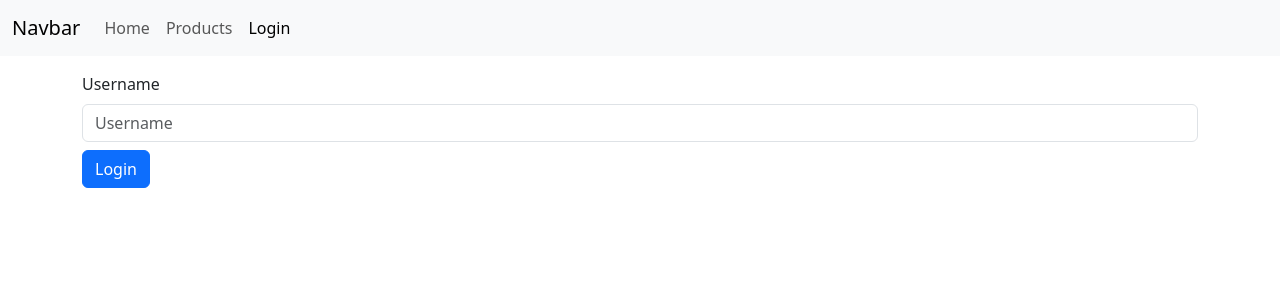
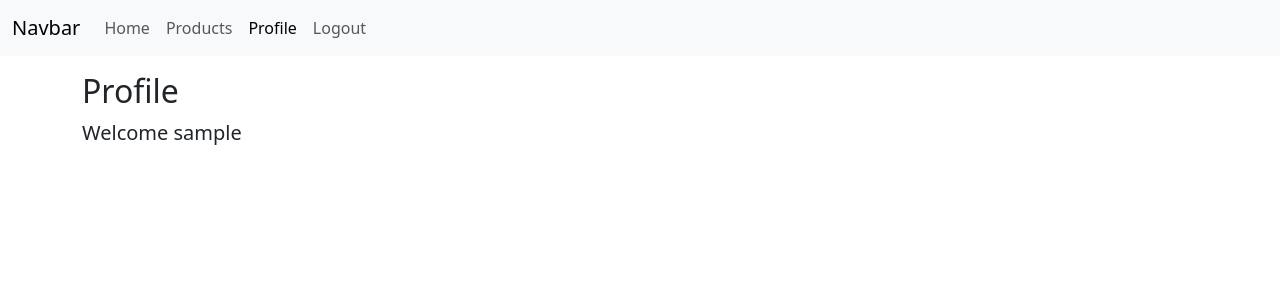
Before and after one commit to NadirSarsri/app-router, a React (Create React App) app: page /profile in a window 1280 px wide. Before the commit this address led to /login. Shown: the top 300 px of the page. Built offline with nearby package versions, Linux system fonts and the light colour scheme; sample sign-in values are in the browser's storage.

Commit message:
local storage used to store Auth context data

```diff
--- a/src/App.js
+++ b/src/App.js
@@ -1,4 +1,4 @@
-import { Routes, Route, Navigate } from "react-router-dom";
+import { Routes, Route } from "react-router-dom";
 // importation des composants page
 
 import Home from "./pages/home";
@@ -10,11 +10,10 @@ import Navbar from "./components/navbar";
 import NotFound from "./pages/notFoundPage";
 import ProductDetails from "./components/productDetails";
 
-import { AuthProvider, useAuth } from "./utils/auth";
+import { AuthProvider } from "./utils/auth";
 import { ProtectedRoute } from "./pages/protectedRoute";
 
 function App() {
-  const auth = useAuth();
   return (
     <>
       <AuthProvider>
--- a/src/components/navbar.jsx
+++ b/src/components/navbar.jsx
@@ -25,13 +25,22 @@ export default function Navbar() {
               Products
             </NavLink>
 
-            {auth?.user && (
+            {(localStorage.getItem("Username") || auth?.user) && (
               <NavLink to="profile" className="nav-link">
                 Profile
               </NavLink>
             )}
-            <NavLink to={auth?.user ? "logout" : "login"} className="nav-link">
-              {auth?.user ? "Logout" : "Login"}
+            <NavLink
+              to={
+                localStorage.getItem("Username") || auth?.user
+                  ? "logout"
+                  : "login"
+              }
+              className="nav-link"
+            >
+              {localStorage.getItem("Username") || auth?.user
+                ? "Logout"
+                : "Login"}
             </NavLink>
           </div>
         </div>
--- a/src/pages/products.jsx
+++ b/src/pages/products.jsx
@@ -1,4 +1,4 @@
-import { Link, Outlet, useNavigate } from "react-router-dom";
+import { useNavigate } from "react-router-dom";
 
 const products = [
   { id: 1, name: "PC" },
--- a/src/pages/profile.jsx
+++ b/src/pages/profile.jsx
@@ -6,7 +6,9 @@ const Profile = () => {
   return (
     <>
       <h2>Profile</h2>
-      <p className="lead">Welcome {auth.user} </p>
+      <p className="lead">
+        Welcome {localStorage.getItem("Username") || auth.user}{" "}
+      </p>
     </>
   );
 };
--- a/src/pages/protectedRoute.jsx
+++ b/src/pages/protectedRoute.jsx
@@ -4,6 +4,6 @@ import { Navigate } from "react-router-dom";
 
 export const ProtectedRoute = ({ children }) => {
   const auth = useAuth();
-  if (auth.user) return children;
+  if (localStorage.getItem("Username") || auth.user) return children;
   return <Navigate to="/login" replace="true" />;
 };
--- a/src/utils/auth.js
+++ b/src/utils/auth.js
@@ -7,9 +7,11 @@ export const AuthProvider = ({ children }) => {
 
   const login = (user) => {
     setUser(user);
+    localStorage.setItem("Username", user);
   };
 
   const logout = () => {
+    localStorage.removeItem("Username");
     setUser(null);
   };
 
```
Also changed, not shown: src/pages/newestProducts.jsx (added, +10 -0 lines).
